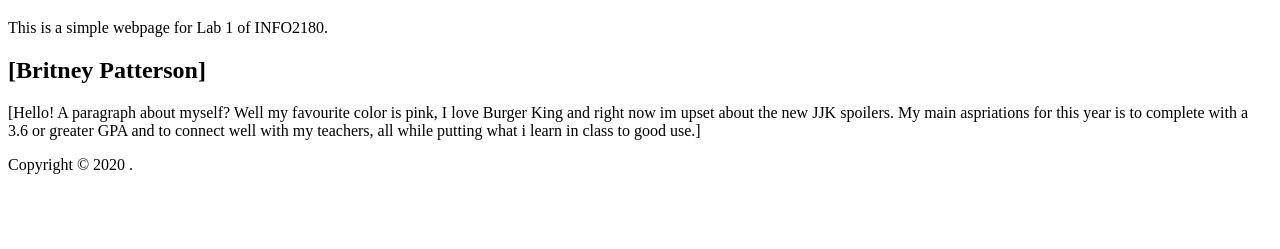
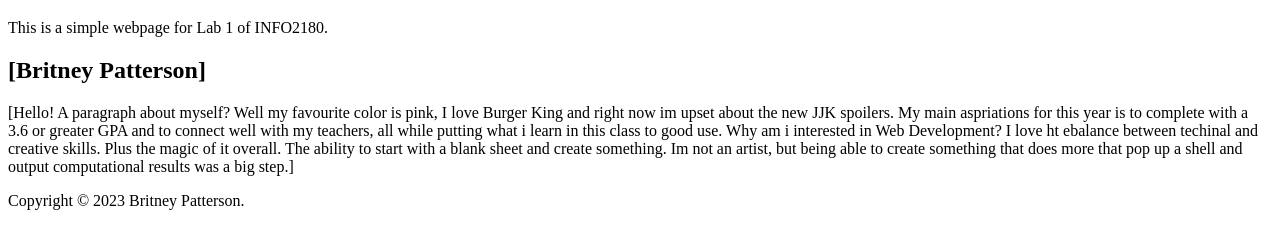
Before and after one commit to TopRam3n/info2180-lab1, a plain HTML site: page index.html in a window 1280 px wide. Shown: the part 61-310 px from the top of the page. Drawn offline with Linux system fonts and the light colour scheme.

```diff
--- a/index.html
+++ b/index.html
@@ -5,6 +5,7 @@
     <meta name="viewport" content="width=devicewidth, initial-scale=1.0">
     <meta http-equiv="X-UA-Compatible" content="ie=edge">
     <title>INFO2180 Lab 1</title>
+    <link rel="stylesheet" type="text/css" href="styles.css">
 </head>
 <body>
  <header>
@@ -13,10 +14,10 @@
  </header>
  <main>
  <h2>[Britney Patterson]</h2>
- <p>[Hello! A paragraph about myself? Well my favourite color is pink, I love Burger King and right now im upset about the new JJK spoilers. My main aspriations for this year is to complete with a 3.6 or greater GPA and to connect well with my teachers, all while putting what i learn in class to good use.]</p>
+ <p>[Hello! A paragraph about myself? Well my favourite color is pink, I love Burger King and right now im upset about the new JJK spoilers. My main aspriations for this year is to complete with a 3.6 or greater GPA and to connect well with my teachers, all while putting what i learn in this class to good use. Why am i interested in Web Development? I love ht ebalance between techinal and creative skills. Plus the magic of it overall. The ability to start with a blank sheet and create something. Im not an artist, but being able to create something that does more that pop up a shell and output computational results was a big step.]</p>
  </main>
  <footer>
- <p>Copyright &copy; 2020 <Your Name>.</p>
+ <p>Copyright &copy; 2023 Britney Patterson.</p>
  </footer>
 </body>
 </html>
```
